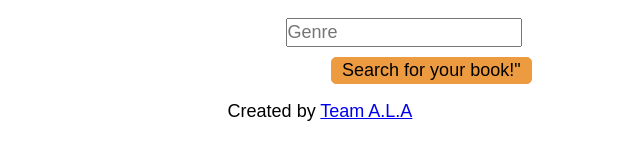
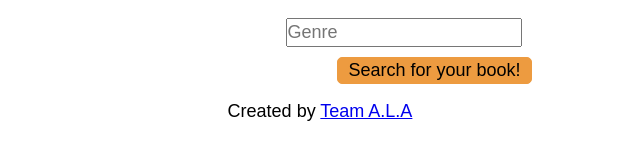
Before and after one commit to llouison/Project_03_Book_Bunch, a React (Create React App) app in the folder client/: page /search in a window 1280 px wide. Shown: the part 180-327 px from the top of the page, without its empty margins (320-960 px from the left). Built offline with nearby package versions, Linux system fonts and the light colour scheme.

Commit message:
passing userid to searchresults component

```diff
--- a/client/src/components/SearchBookForm.js
+++ b/client/src/components/SearchBookForm.js
@@ -84,11 +84,11 @@ class SearchBookForm extends Component {
       <div>
       <Header path1='/' link1='Home' path2='/user' link2='My Collection' path3='/logout' link3='Logout'/>
       <form
-        className="search-book-form"
+        className='search-book-form'
         onSubmit={this.handleFormSubmit}
       >
         <input
-          type="text"
+          type='text'
           value={this.state.inputTitleValue}
           name='title'
           placeholder='Title'
@@ -96,7 +96,7 @@ class SearchBookForm extends Component {
         /><br/>
         <input
 
-          type="text"
+          type='text'
           value={this.state.inputAuthorValue}
           name='author'
           placeholder='Author'
@@ -104,26 +104,27 @@ class SearchBookForm extends Component {
           onChange={this.handleAuthorInput}
         /><br/>
         <input
-          type="number"
+          type='number'
           value={this.state.inputIsbnValue}
           name='isbn'
           placeholder='ISBN number'
           onChange={this.handleIsbnInput}
         /><br/>
         <input
-          type="text"
+          type='text'
           value={this.state.inputGenreValue}
           name='genre'
           placeholder='Genre'
           onChange={this.props.handleGenreInput}
         /><br/>
-        <button>Search for your book!" </button>
+        <button>Search for your book!</button>
       </form>
       <ul>
         {this.state.results.map((value, index) =>{
             return(
               <SearchResult
               volumeInfo={value.volumeInfo}
+              userId={this.props.userId}
               key={index}
               />
             )
```
